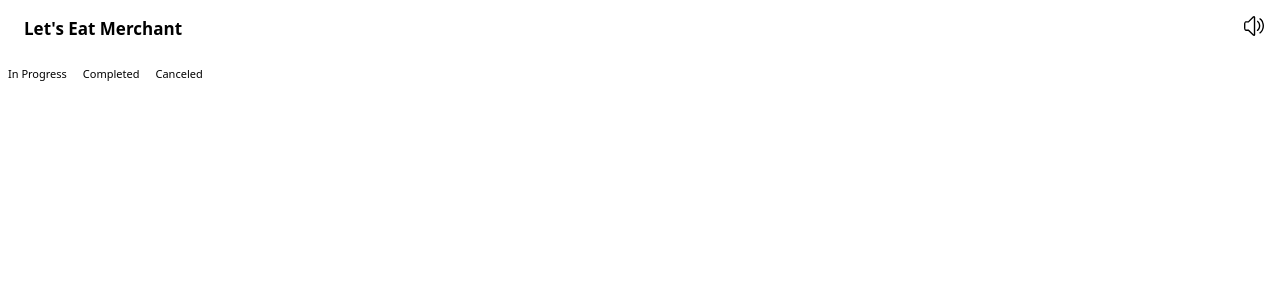
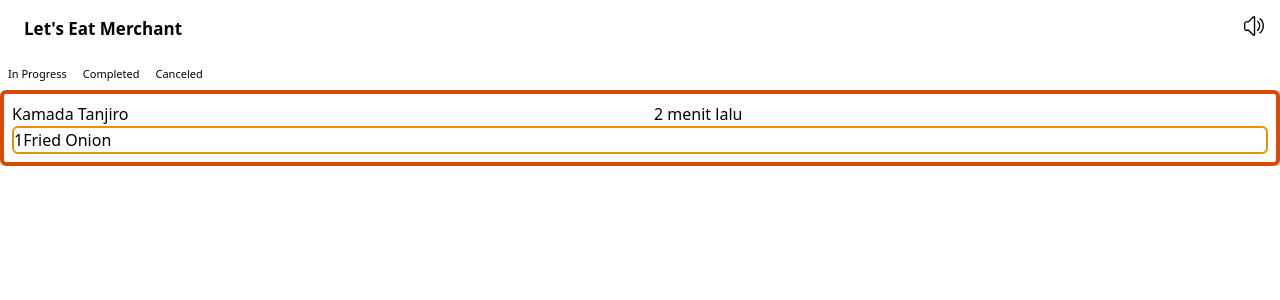
Before and after one commit to akatanyx/WRPL-2023, a Next.js app: page /landingcoba in a window 1280 px wide. Shown: the top 300 px of the page. Built offline with nearby package versions, Linux system fonts and the light colour scheme.

Commit message:
Navbar salah nanti tak ganti haruanya namanya konten

```diff
--- /dev/null
+++ b/components/Navbar.tsx
@@ -0,0 +1,25 @@
+export default function Navbar() {
+    return (
+        <div className="p-2 w-226 h-30 rounded-md border-4 border-[#D84A05] flex flex-col">
+            <div className="flex justify-between">
+                <div >
+                    Kamada Tanjiro
+                </div>
+                <div>
+                    2 menit lalu
+                </div>
+                <div>
+
+                </div>
+            </div>
+            <div className="flex flex-row rounded-md border-2 border-[#E89005] ">
+                <div>
+                    1
+                </div>
+                <div>
+                    Fried Onion
+                </div>
+            </div>
+        </div>
+    )
+}
--- a/pages/landingcoba.jsx
+++ b/pages/landingcoba.jsx
@@ -1,5 +1,6 @@
 import Header from 'components/Header'
 import Navletseat from 'components/Navletseat'
+import Navbar from 'components/Navbar'
 
 export default function Home () {
     return (
@@ -15,6 +16,9 @@
             {/* Content */}
             <div></div>
             {/* Navbar */}
+            <div>
+                <Navbar />
+            </div>
         </div>
     )
 }
```
